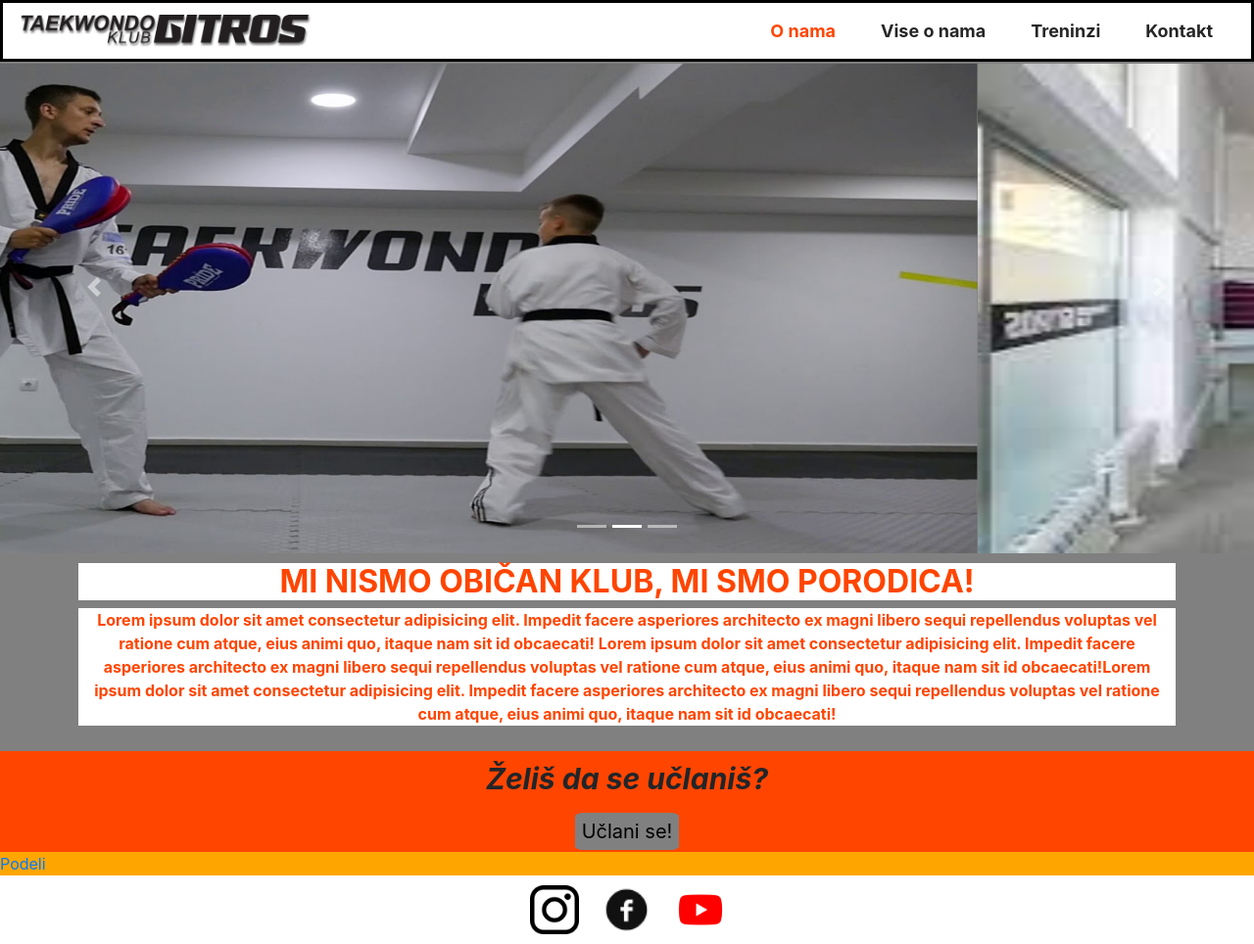
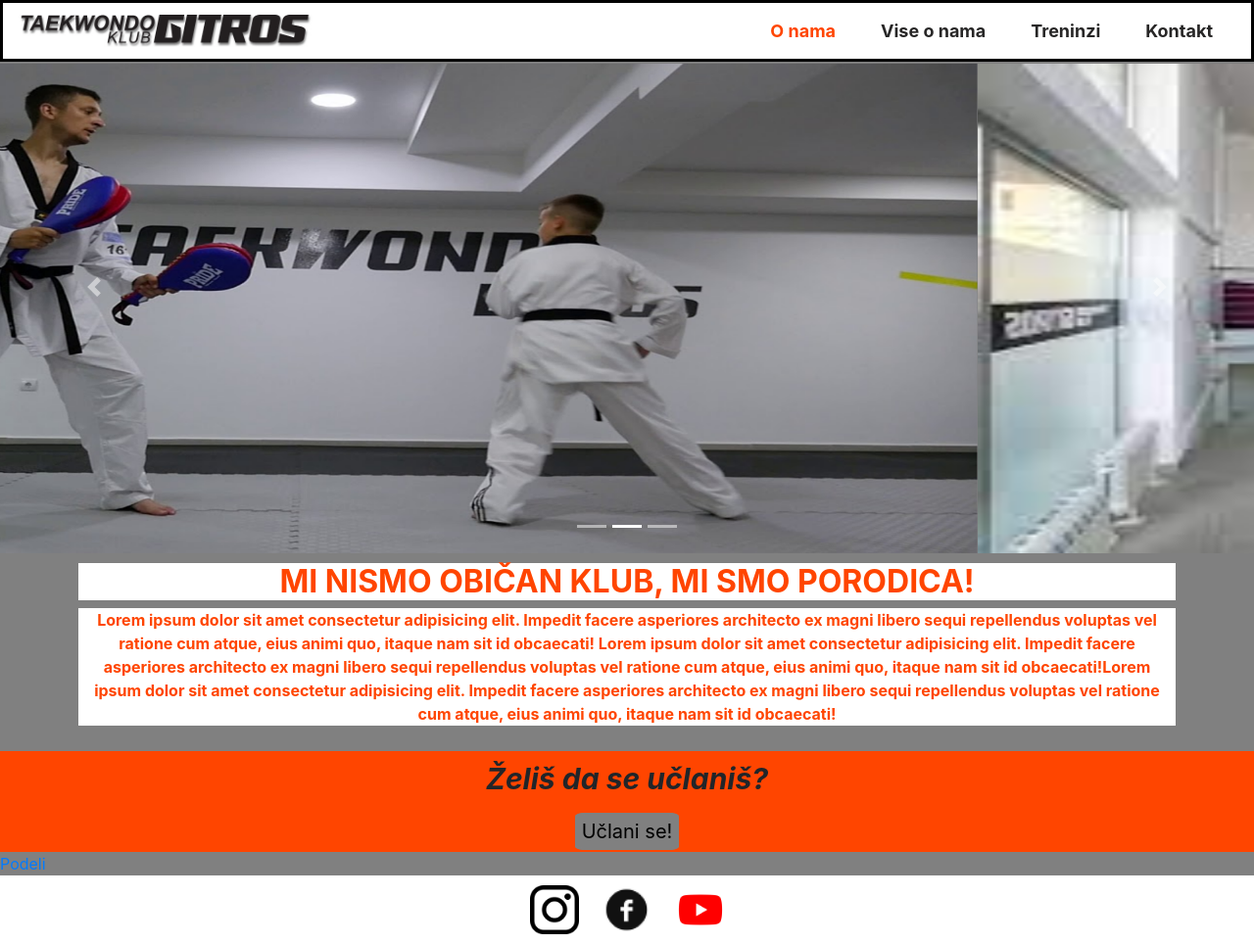
Before and after one commit to StefanTri/Gitros, a plain HTML site: page index.html in a window 1280 px wide. Shown: the whole page at 98% size. Drawn offline with nearby package versions, Linux system fonts and the light colour scheme.

Commit message:
Update style.css

```diff
--- a/style.css
+++ b/style.css
@@ -232,7 +232,3 @@ footer{
     margin-right: 10%;
     border: 2px solid white;
 }
-.fb-share-button{
-	background-color: orange;
-	color: black;
-}
```
